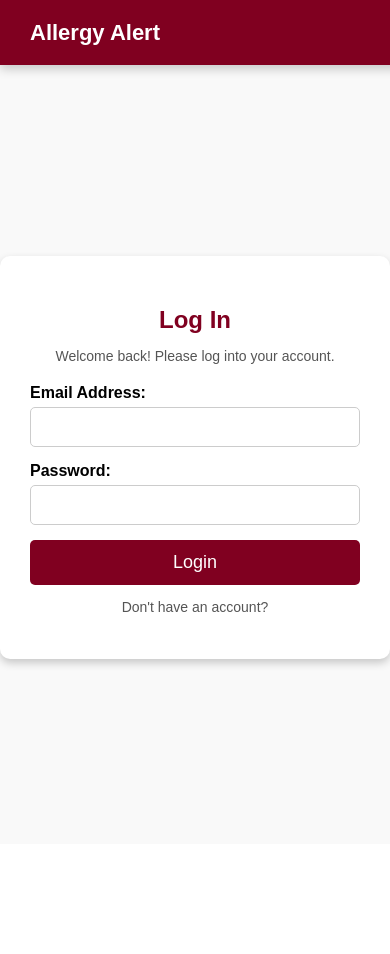
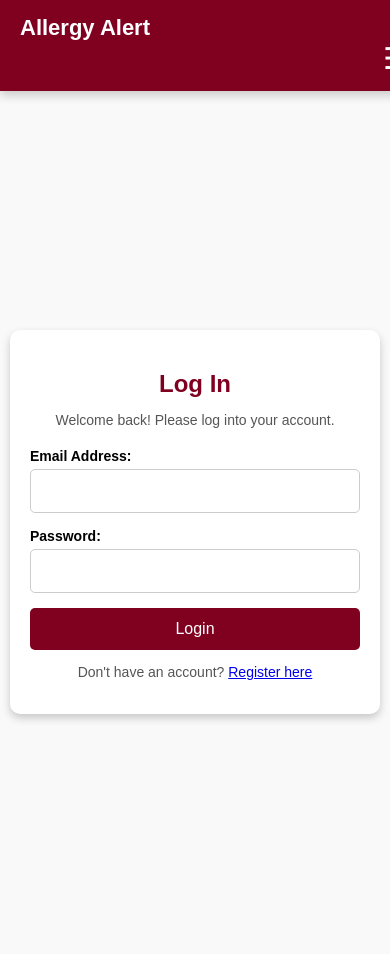
Before and after one commit to Trapa1/AllergyMVP, a PHP site: page /login.php in a window 390 px wide. Before the commit the page ends 668 px from the top, so only its background shows below. Run offline with PHP 8.4, Linux system fonts and the light colour scheme; data comes from the database, SQL or seed files in the repository; data that the repository does not hold is empty.

Commit message:
for mobile design

```diff
--- a/css/design.css
+++ b/css/design.css
@@ -223,3 +223,83 @@ button.btn-register:hover {
         height: 30vh; /* Adjust for smaller screens */
     }
 }
+/* ===============================================
+   🌐 RESPONSIVE ENHANCEMENTS FOR SMALL SCREENS
+   Applied only when width ≤ 600px
+   =============================================== */
+   @media (max-width: 600px) {
+
+    /* 📦 General Layout */
+    body {
+        padding-top: 90px;
+        font-size: 16px;
+        padding-left: 10px;
+        padding-right: 10px;
+    }
+
+    /* 🧭 Navbar */
+    nav {
+        flex-direction: column;
+        align-items: flex-start;
+        padding: 15px 20px;
+    }
+
+    .nav-links {
+        display: none; /* Already hidden in your media query */
+    }
+
+    .menu-icon {
+        align-self: flex-end;
+    }
+
+    /* 🍱 Register Form */
+    .register-container {
+        padding: 10px;
+        height: auto;
+        min-height: 100vh;
+    }
+
+    .register-box {
+        padding: 20px;
+        max-width: 100%;
+        box-sizing: border-box;
+    }
+
+    input,
+    select,
+    button.btn-register {
+        font-size: 16px;
+        padding: 12px;
+        width: 100%;
+        box-sizing: border-box;
+    }
+
+    /* 🎯 Get Started Button */
+    .get-started-btn {
+        width: 100%;
+        font-size: 16px;
+        padding: 14px;
+        box-sizing: border-box;
+    }
+
+    /* 🖼️ Main Image */
+    .full-width-image {
+        height: 25vh;
+    }
+
+    /* 🧾 Form styling shared */
+    form {
+        padding: 0;
+        width: 100%;
+    }
+
+    label {
+        font-size: 14px;
+    }
+
+    /* ✅ Misc */
+    .content-wrapper {
+        padding-left: 10px;
+        padding-right: 10px;
+    }
+}
--- a/language/en.php
+++ b/language/en.php
@@ -104,6 +104,8 @@ return [
     'login_here' => 'Login here',
     'email' => 'Email Address',
     'password' => 'Password',
+    'register_here' => "Register here",
+
 
     // Login
     'login_title' => 'Log In',
```
